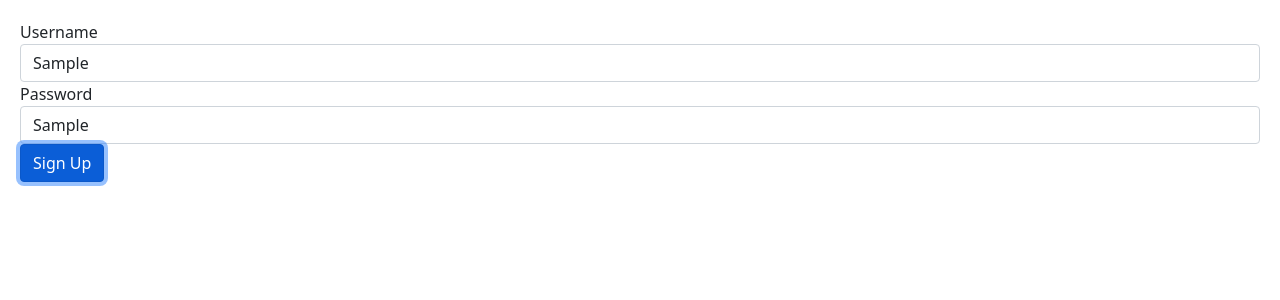
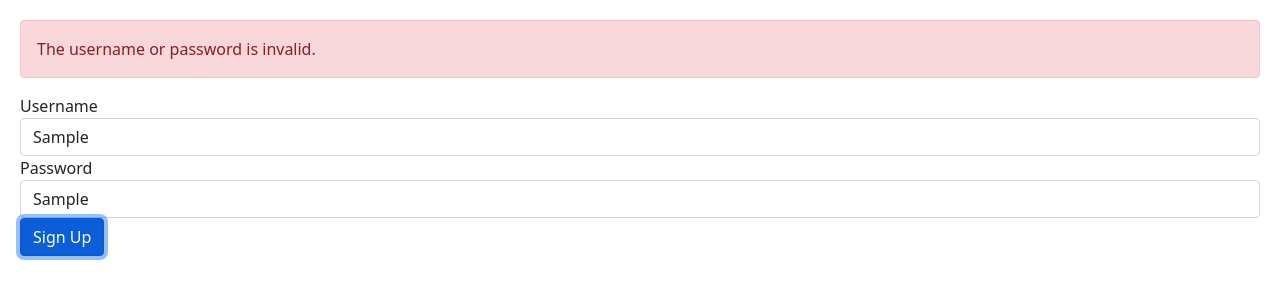
Before and after one commit to ajisrael/mosh-angular, an Angular app in the folder hello-world/: page / in a window 1280 px wide. Both pictures are taken after typing "Sample", "Sample" into the empty fields and a click on the button "Sign Up". Shown: the top 300 px of the page. Built offline with nearby package versions, Linux system fonts and the light colour scheme.

Commit message:
validating form input on submit

```diff
--- a/hello-world/src/app/signup-form/signup-form.component.html
+++ b/hello-world/src/app/signup-form/signup-form.component.html
@@ -1,4 +1,7 @@
-<form [formGroup]="form">
+<form [formGroup]="form" (ngSubmit)="login()">
+  <div *ngIf="form.errors" class="alert alert-danger">
+    The username or password is invalid.
+  </div>
   <div class="form-group">
     <label for="username">Username</label>
     <input
--- a/hello-world/src/app/signup-form/signup-form.component.ts
+++ b/hello-world/src/app/signup-form/signup-form.component.ts
@@ -21,6 +21,12 @@ export class SignupFormComponent {
     password: new FormControl('', Validators.required),
   });
 
+  login() {
+    this.form.setErrors({
+      invalidLogin: true,
+    });
+  }
+
   get username() {
     return this.form.get('username');
   }
```
